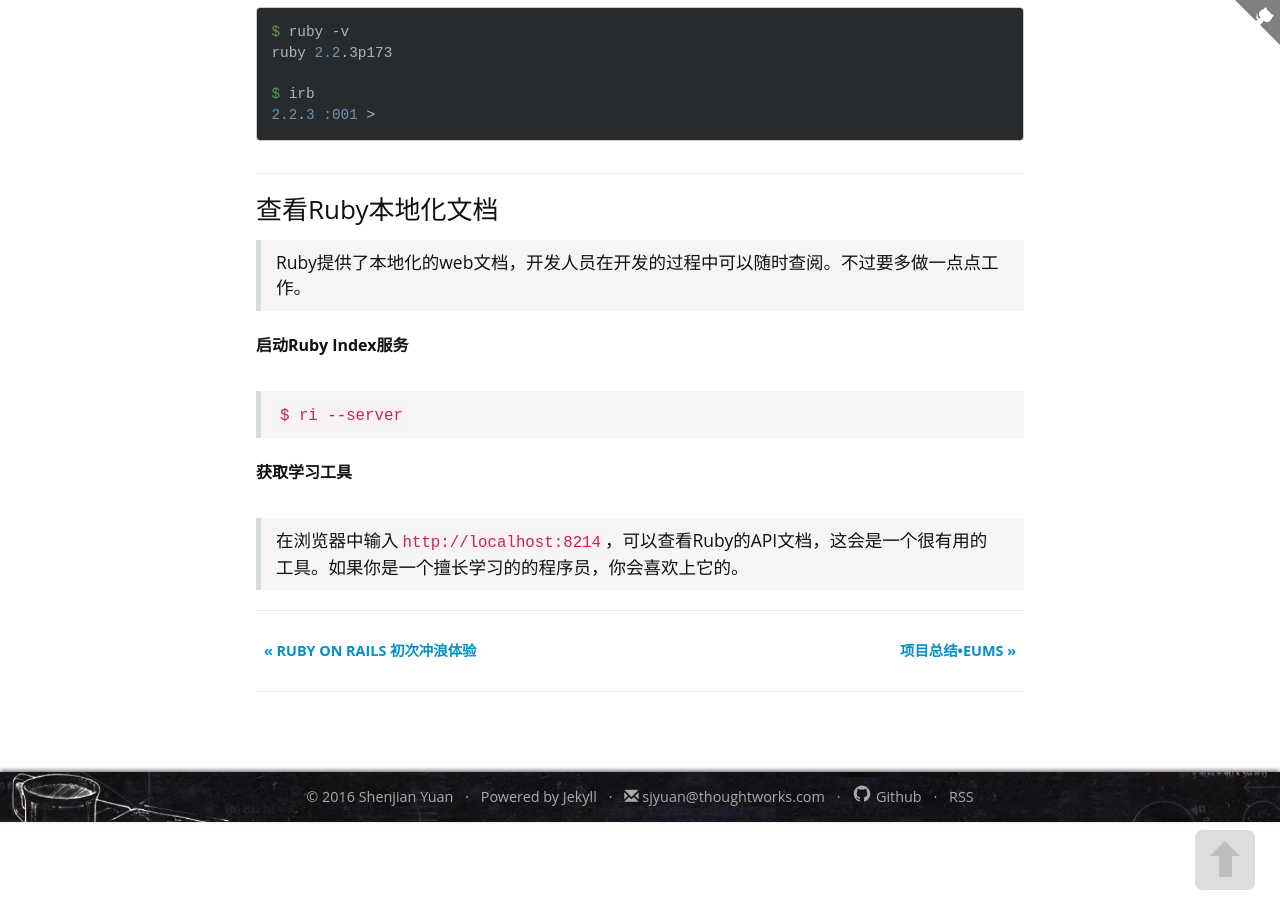
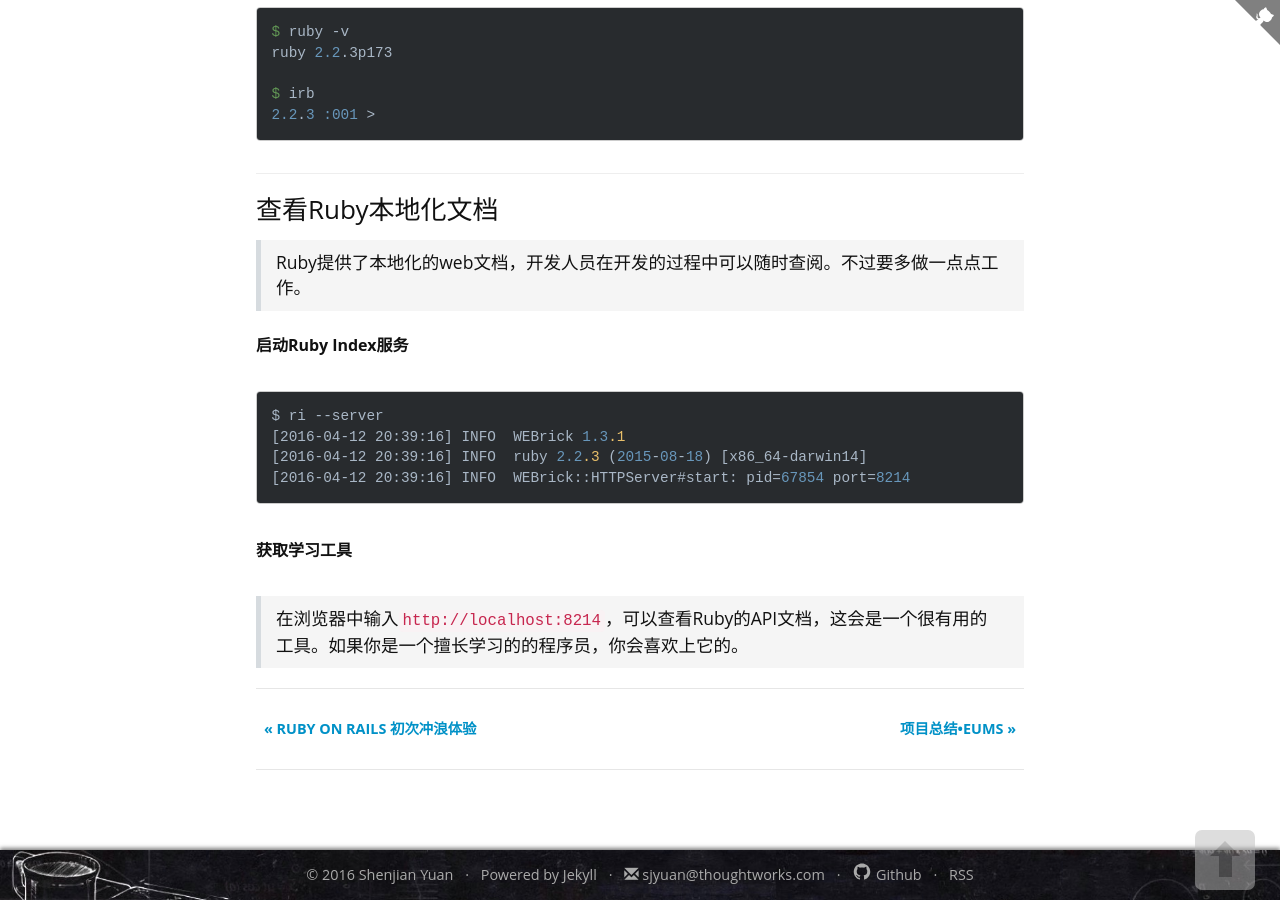
Before and after one commit to lemon123456/sjyuan-cc.github.io, a Jekyll site: the page built from _posts/ruby/2016-04-08-ruby-get-started.md, in a window 1280 px wide and 900 px high, scrolled down 1927 px. Built offline with Jekyll 4.4.1, drawn with Linux system fonts in a browser that asks for light colours; nearby versions of some CDN libraries; comment, search, counter and statistics services are not loaded.

Commit message:
update post

````diff
--- a/_posts/ruby/2016-04-08-ruby-get-started.md
+++ b/_posts/ruby/2016-04-08-ruby-get-started.md
@@ -87,7 +87,12 @@ $ irb
 
 **启动Ruby Index服务**
 
->`$ ri --server`
+```
+$ ri --server
+[2016-04-12 20:39:16] INFO  WEBrick 1.3.1
+[2016-04-12 20:39:16] INFO  ruby 2.2.3 (2015-08-18) [x86_64-darwin14]
+[2016-04-12 20:39:16] INFO  WEBrick::HTTPServer#start: pid=67854 port=8214
+```
 
 **获取学习工具**
 
````
